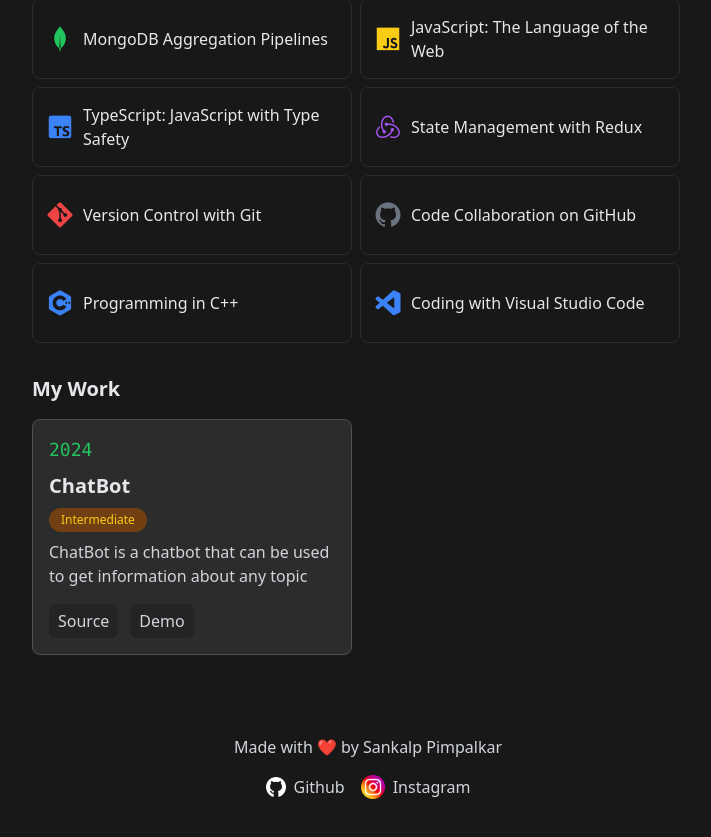
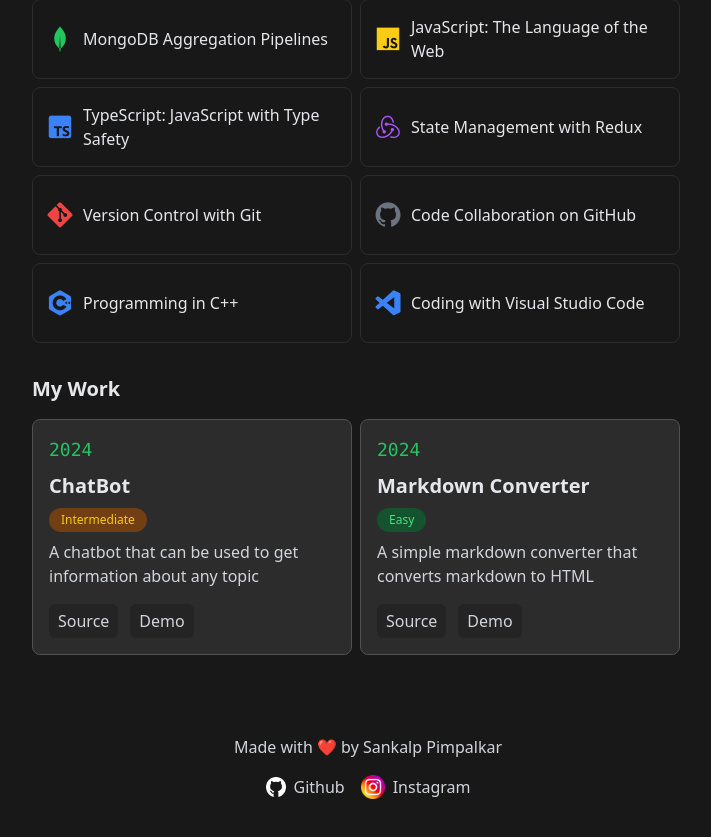
Before and after one commit to Sankalp-Pimpalkar/Sankalp-Pimpalkar, a React (Vite) app: page / in a window 1280 px wide. Shown: the part 433-1270 px from the top of the page, without its empty margins (272-983 px from the left). Built offline with nearby package versions, Linux system fonts and the light colour scheme; no server answers.

Commit message:
added project 2

```diff
--- a/src/data/data.js
+++ b/src/data/data.js
@@ -50,8 +50,17 @@ export const projects = [
         year: 2024,
         title: 'ChatBot',
         level: 'Intermediate',
-        description: 'ChatBot is a chatbot that can be used to get information about any topic',
+        description: 'A chatbot that can be used to get information about any topic',
         source: 'https://github.com/Sankalp-Pimpalkar/AI-Chat-Bot',
         demo: 'https://ai-chat-bot-zeta.vercel.app/welcome'
     },
+    {
+        id: 2,
+        year: 2024,
+        title: 'Markdown Converter',
+        level: 'Easy',
+        description: 'A simple markdown converter that converts markdown to HTML',
+        source: 'https://github.com/Sankalp-Pimpalkar/markdown-converter',
+        demo: 'https://markdown-converter-seven.vercel.app'
+    },
 ]
```
